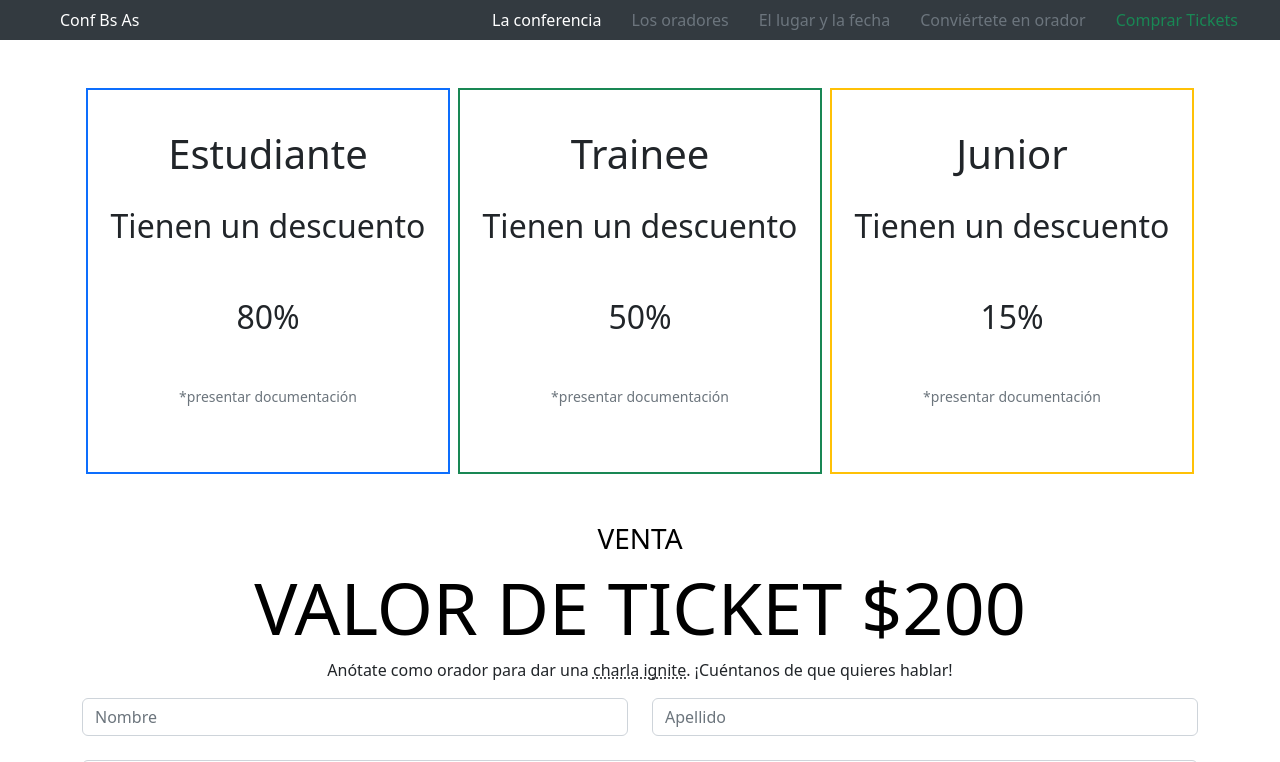
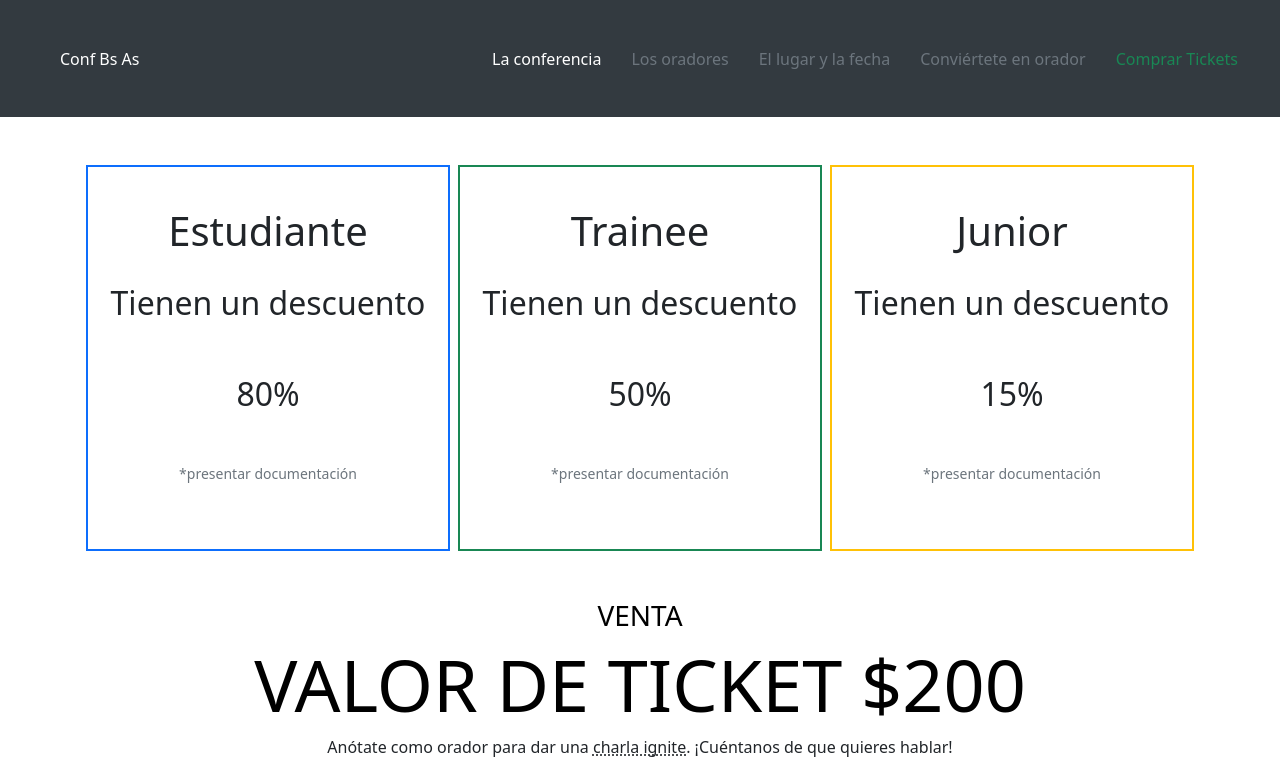
Before and after one commit to pedrozeta/frontBsAsBS, a plain HTML site: page comprar_tickets.html in a window 1280 px wide. Shown: the top 762 px of the page. Drawn offline with nearby package versions, Linux system fonts and the light colour scheme.

Commit message:
Update style.css

```diff
--- a/assets/css/style.css
+++ b/assets/css/style.css
@@ -8,6 +8,10 @@
     background-image: url(../img/ba1_1.jpg);
     background-position: center;
     block-size: cover;
+}
+
+.nav2 {
+    height: 117px;
 }
 
 .img-logo {
@@ -54,8 +58,14 @@ footer a {
 
 .footer-gradient {
             background-image: linear-gradient(to right, #1c3643, #1f5271);
-           }
+}
 
  a:hover {
     color: rgb(218, 211, 211) !important;
 }
+
+/*MEDIA QUERIES*/
+
+@media screen and (max-width: 375px) {
+
+}
```
